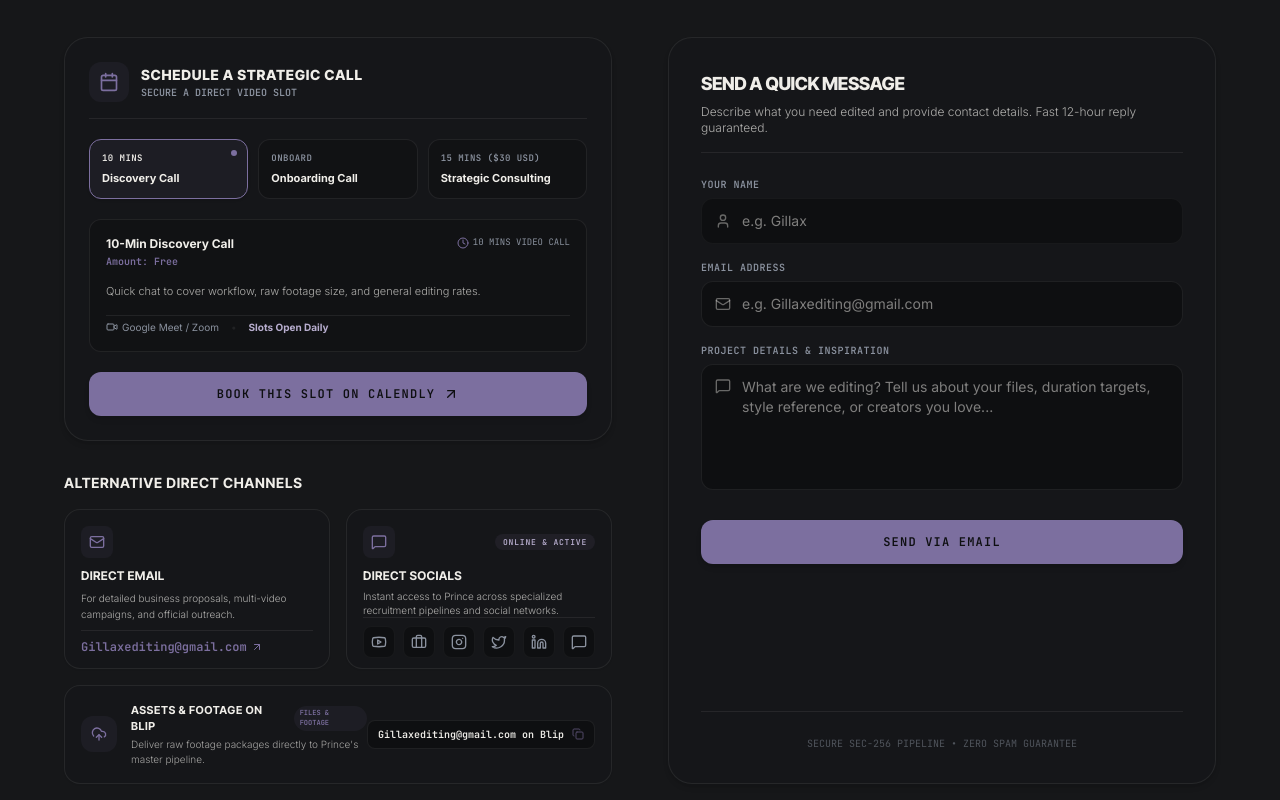
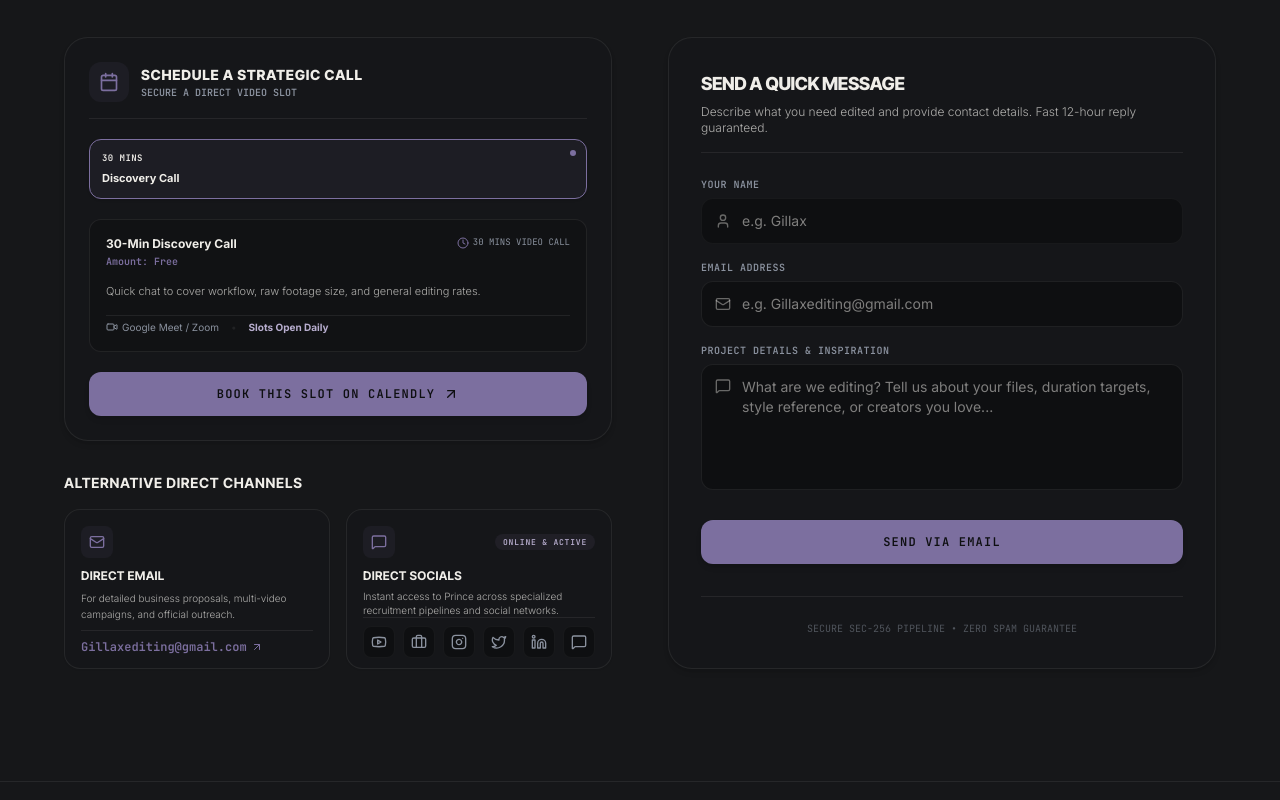
Before and after one commit to Genzprince/gillaxediting.online, a React (Vite) app: page / in a window 1280 px wide. Shown: the part 5740-6540 px from the top of the page. Built offline with nearby package versions, Linux system fonts and the light colour scheme; no server answers.

Commit message:
Update meeting to single 30-min slot and remove blip section

```diff
--- a/src/components/ContactSection.tsx
+++ b/src/components/ContactSection.tsx
@@ -27,7 +27,7 @@ export default function ContactSection() {
   const [clientName, setClientName] = useState("");
   const [clientEmail, setClientEmail] = useState("");
   const [clientBrief, setClientBrief] = useState("");
-  const [selectedMeetingType, setSelectedMeetingType] = useState("10-min");
+  const [selectedMeetingType, setSelectedMeetingType] = useState("30-min");
   const [isSubmitting, setIsSubmitting] = useState(false);
   const [isSuccess, setIsSuccess] = useState(false);
   const [formError, setFormError] = useState<string | null>(null);
@@ -105,30 +105,12 @@ export default function ContactSection() {
 
   const meetingTypes = [
     {
-      id: "10-min",
-      title: "10-Min Discovery Call",
+      id: "30-min",
+      title: "30-Min Discovery Call",
       description: "Quick chat to cover workflow, raw footage size, and general editing rates.",
-      duration: "10 Mins",
+      duration: "30 Mins",
       type: "Discovery Call",
       price: "Free",
-      url: "https://calendly.com/princeyt2001/30min"
-    },
-    {
-      id: "onboarding",
-      title: "Onboarding Call",
-      description: "Kick off the production workflow, synchronize project directories, and review asset delivery specifications.",
-      duration: "Onboard",
-      type: "Onboarding Call",
-      price: "Free",
-      url: "https://calendly.com/princeyt2001/30min"
-    },
-    {
-      id: "15-min-paid",
-      title: "15-Min Paid Consulting",
-      description: "In-depth dynamic audit of your content, editing strategy, and retention benchmarks.",
-      duration: "15 Mins",
-      type: "Strategic Consulting",
-      price: "$30 USD",
       url: "https://calendly.com/princeyt2001/30min"
     }
   ];
@@ -212,7 +194,7 @@ export default function ContactSection() {
                 </div>
               </div>
 
-              <div className="grid grid-cols-1 sm:grid-cols-3 gap-2.5 mb-5">
+              <div className="grid grid-cols-1 gap-2.5 mb-5">
                 {meetingTypes.map((meeting) => (
                   <button
                     key={meeting.id}
@@ -380,30 +362,7 @@ export default function ContactSection() {
                 </motion.div>
               </div>
 
-              <motion.div
-                whileHover={{ y: -2 }}
-                onClick={() => handleCopy("Gillaxediting@gmail.com", "blip", "Blip Delivery Email")}
-                className="p-4 bg-[var(--card-bg)] border border-[var(--border-color)] hover:border-[var(--accent-color)]/30 rounded-2xl transition-all duration-300 shadow-xs flex items-center justify-between cursor-pointer group/blip-card"
-              >
-                <div className="flex items-center space-x-3.5">
-                  <div className="w-9 h-9 rounded-xl bg-[var(--accent-bg-trans)] flex items-center justify-center text-[var(--accent-color)] shrink-0 group-hover/blip-card:scale-105 transition-transform duration-300">
-                    <CloudUpload className="w-4 h-4" />
-                  </div>
-                  <div className="space-y-0.5">
-                    <div className="flex items-center space-x-2">
-                      <h4 className="font-display text-[11px] font-bold uppercase tracking-wider text-[var(--text-primary)]">Assets & Footage on Blip</h4>
-                      <span className="text-[7px] font-mono text-[var(--accent-color)] bg-[var(--accent-bg-trans)] px-1.5 py-0.5 rounded-full uppercase font-bold">FILES & FOOTAGE</span>
-                    </div>
-                    <p className="text-[10px] text-[var(--text-primary)]/65 font-light">Deliver raw footage packages directly to Prince's master pipeline.</p>
-                  </div>
-                </div>
-                <div className="flex items-center space-x-2 shrink-0">
-                  <div className="bg-[var(--bg-primary)] border border-[var(--border-color)] group-hover/blip-card:border-[var(--accent-color)]/40 px-2.5 py-1.5 rounded-lg text-[10px] font-mono font-bold text-[var(--text-primary)] transition-all hidden sm:flex items-center space-x-2 select-none">
-                    <span>Gillaxediting@gmail.com on Blip</span>
-                    {copiedText === "blip" ? <Check className="w-3 h-3 text-[var(--accent-color)] animate-bounce" /> : <Copy className="w-3 h-3 text-[var(--accent-color)] opacity-60 group-hover/blip-card:opacity-100 transition-opacity" />}
-                  </div>
-                </div>
-              </motion.div>
+
             </div>
           </div>
 
```
